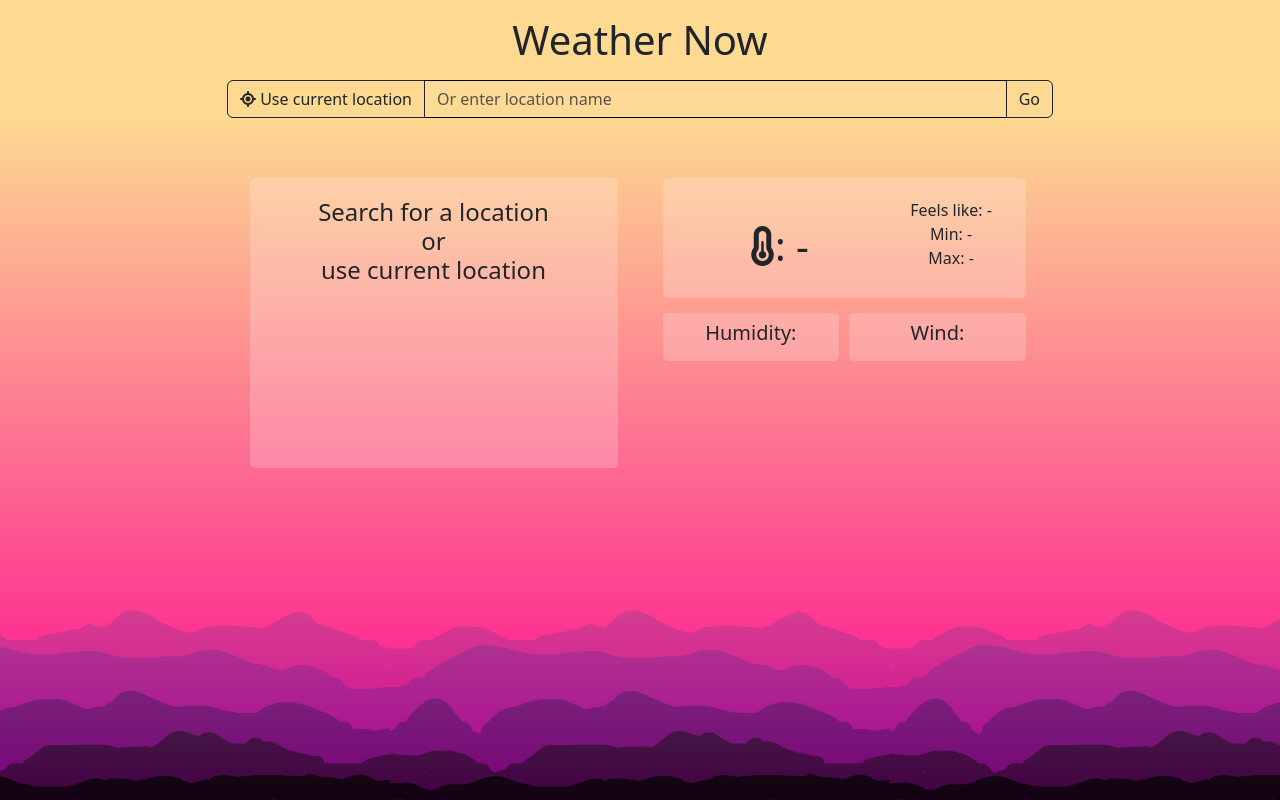
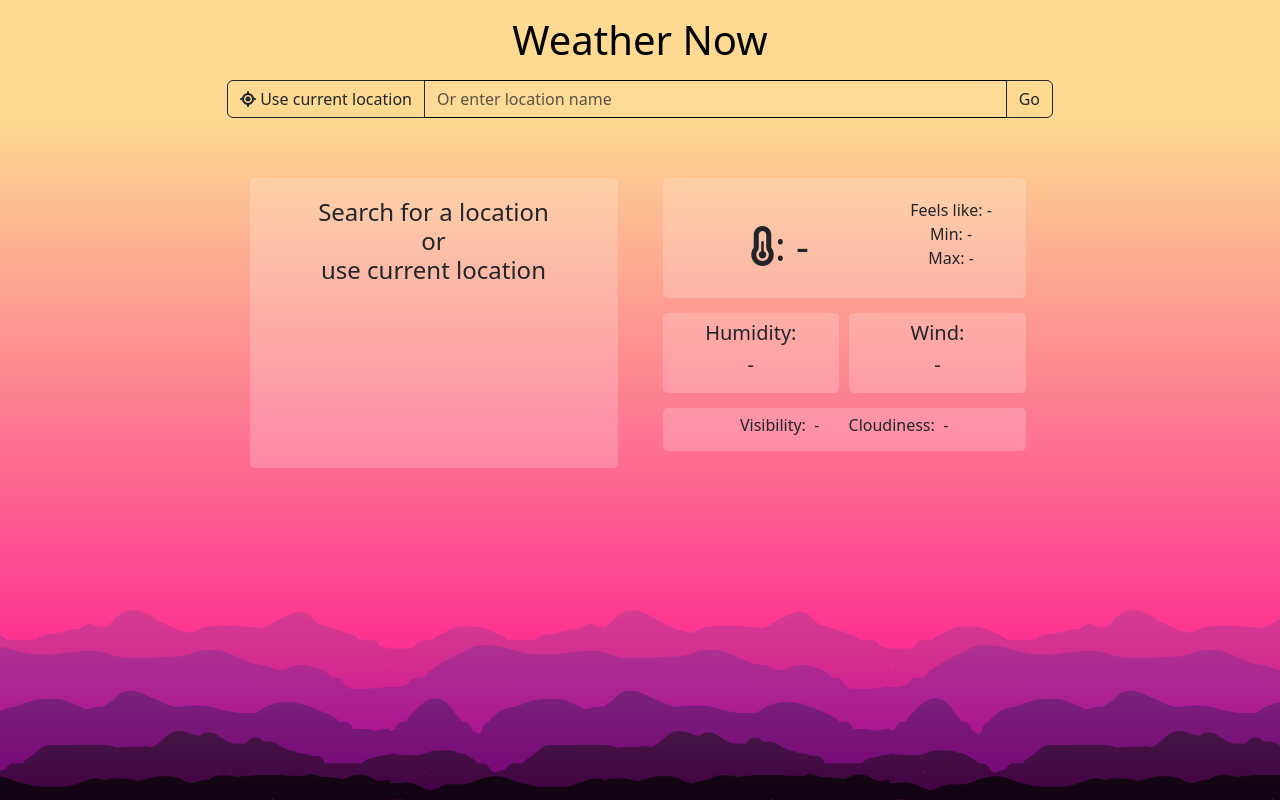
Before and after one commit to ASurenath/weather, a plain HTML site: page index.html in a window 1280 px wide. Drawn offline with nearby package versions, Linux system fonts and the light colour scheme.

Commit message:
second commit

```diff
--- a/index.html
+++ b/index.html
@@ -18,7 +18,7 @@
 <body>
 
     <div class="main text-center mx-auto">
-        <h1 class="text-center fw-light my-3">Weather Now</h1>
+        <a href="./index.html"><h1 class="text-center fw-light my-3">Weather Now</h1></a>
         <form action="">
             <div class="input-group my-3 container-sm text-center mx-auto">
                 <button type="button" onclick="currentLocation()" class="btn btn-outline-dark">
@@ -44,22 +44,29 @@
                 <div class="" id="grid1">
                     <div class="glassy smallbox colspan2" id="grid2">
                         <div class="mt-4">
-                            <h1 class="fw-normal p-0"><i class="fa-solid fa-temperature-half"></i>: <span id="temp1">-</span></h1>
+                            <h1 class="fw-normal p-0"><i class="fa-solid fa-temperature-half"></i>: <span id="temp1"> - </span></h1>
                         </div>
                         <div>
-                            Feels like: <span id="tempfeel1">-</span> <br>
-                            Min: <span id="tempmin1">-</span> <br>
-                            Max: <span  id="tempmax1">-</span>
+                            Feels like: <span id="tempfeel1"> - </span> <br>
+                            Min: <span id="tempmin1"> - </span> <br>
+                            Max: <span  id="tempmax1"> - </span>
                         </div>
                     </div>
                     <div class="glassy smallbox p-2">
                         <h5 class="fw-normal">Humidity:</h5>
-                        <h5 class="fw-normal" id="humidity1"></h5>
+                        <h5 class="fw-normal" id="humidity1"> - </h5>
                     </div>
                     <div class="glassy smallbox p-2">
                         <h5 class="fw-normal" id="">Wind:</h5>
-                        <h5 class="fw-normal" id="wind1"></h5>
+                        <h5 class="fw-normal" id="wind1"> - </h5>
                     </div>
+                    <div class="glassy smallbox p-2 colspan2">
+                        <h6 class="fw-normal">
+                            Visibility: <span id="visib1"> &nbsp;- </span> &nbsp; &nbsp; &nbsp;
+                            Cloudiness: <span id="cloud1"> &nbsp;- </span>
+                        </h6>
+                    </div>
+
                 </div>
             </div>
         </div>
--- a/logic.js
+++ b/logic.js
@@ -18,6 +18,7 @@ function currentLocation() {
     }
 }
 function displayData(dataArray) {
+    locationName=dataArray.name
     main = dataArray.weather[0].main
     icon = dataArray.weather[0].icon
     temp= Math.floor((dataArray.main.temp-273.15)*10)/10
@@ -28,7 +29,9 @@ function displayData(dataArray) {
     arrowSize=Math.floor(50*windSpeed/30)
     arrowAngle=dataArray.wind.deg
     humidity=dataArray.main.humidity
-    locationName=dataArray.name
+    clouds=dataArray.clouds.all
+    visibility=dataArray.visibility
+
 
 
     weatherDisplay.innerHTML=main
@@ -42,8 +45,10 @@ function displayData(dataArray) {
 
     humidity1.innerHTML=humidity+'%'
     wind1.innerHTML=`${windSpeed}km/h &nbsp <i class="fa-solid fa-arrow-down" style="font-size:${arrowSize}px;transform:rotate(${arrowAngle}deg)"></i>`
+    cloud1.innerHTML=clouds+'%'
+    visib1.innerHTML=visibility+'m'
 
-    console.log(dataArray.dt<dataArray.sys.sunrise || dataArray.dt>dataArray.sys.sunset);
+    // console.log(dataArray.dt<dataArray.sys.sunrise || dataArray.dt>dataArray.sys.sunset);
     if(dataArray.dt<dataArray.sys.sunrise || dataArray.dt>dataArray.sys.sunset){
         dayNight.innerHTML=`
         body{
--- a/style.css
+++ b/style.css
@@ -9,6 +9,10 @@ body {
     background-image: url(/images/hills.png), linear-gradient(180deg, white, magenta);
     background-color: rgb(253, 217, 145);
 
+}
+a{
+    color:black;
+    text-decoration: none;
 }
 
 .main {
```
